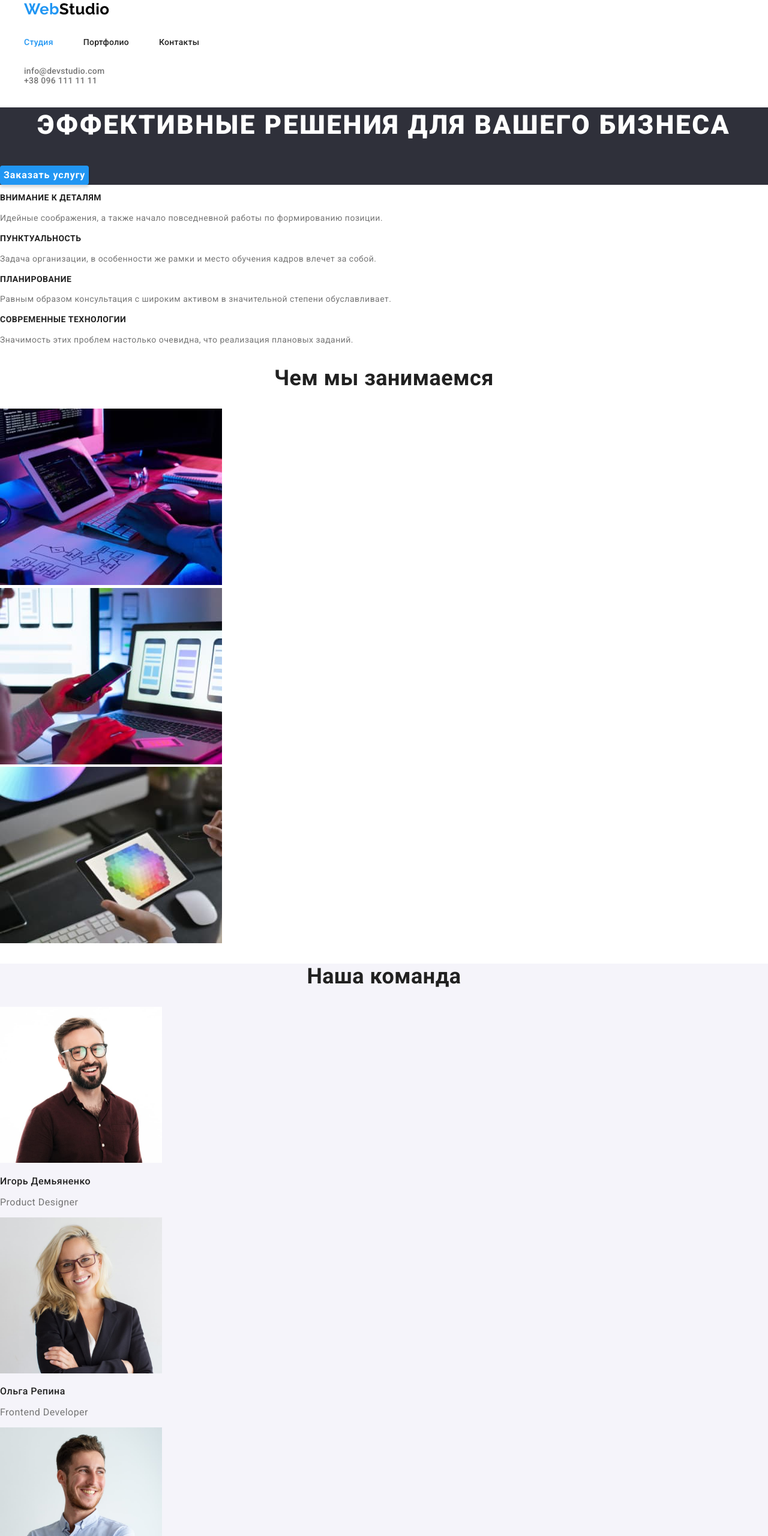
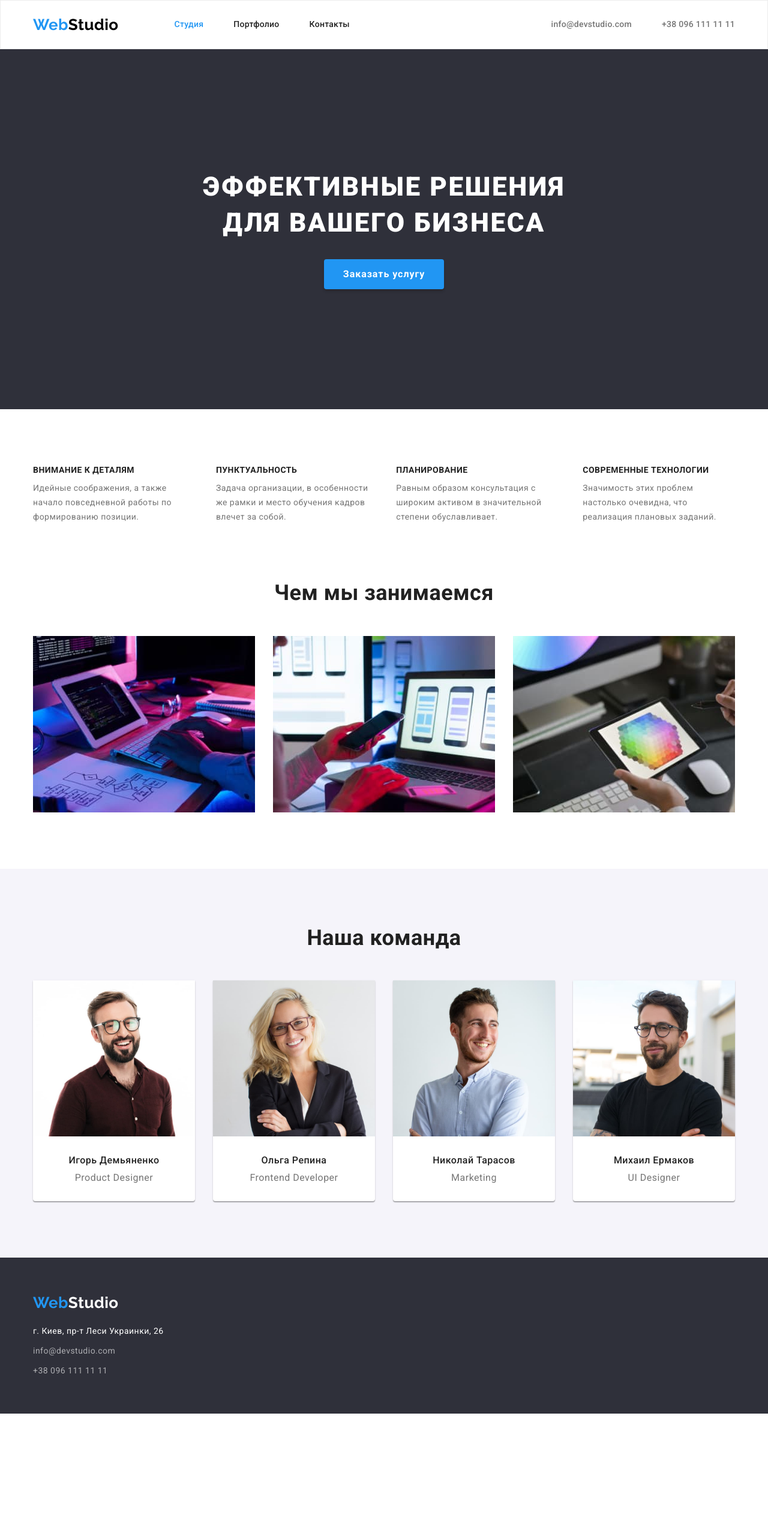
Before and after one commit to IrynaZubko/goit-markup-hw-03, a plain HTML site: page index.html in a window 1280 px wide. Shown: the top 2560 px of the page at 60% size. After the commit the page ends 2356 px from the top, so only its background shows below. Drawn offline with nearby package versions, Linux system fonts and the light colour scheme.

Commit message:
Update file

```diff
--- a/css/styles.css
+++ b/css/styles.css
@@ -2,6 +2,8 @@
     --primary-white-color: #FFFFFF;
     --button-color: #2196F3;
     --button-accent-color: #188CE8;
+    --border-color: #ECECEC;
+    --border-card-color: #EEEEEE;
 
     /* text colors */
     --text-main-color: #757575;
@@ -34,8 +36,18 @@ html {
     scroll-behavior: smooth;
 }
 
+h1,
+h2,
+h3 {
+    margin: 0;
+}
+
 ul {
     padding: 0;
+    margin: 0;
+}
+
+p {
     margin: 0;
 }
 
@@ -43,6 +55,7 @@ ul {
     width: 1200px;
     margin-left: auto;
     margin-right: auto;
+    padding: 0 15px;
 }
 
 .section {
@@ -87,7 +100,24 @@ ul {
     overflow: hidden;
 }
 
+.image {
+    display: block;
+    max-width: 100%;
+}
+
 /* navigation and contacts*/
+.header > .container,
+.navigation {
+    display: flex;
+    align-items: center;
+}
+
+.header {
+    border-width: 1px;
+    border-style: solid;
+    border-color: var(--border-color);
+}
+
 .logo-link {
     color: var(--button-color);
 
@@ -106,36 +136,49 @@ ul {
     color: var(--logo-color);
 }
 
+.nav-list,
+.contacts-list {
+    display: flex;
+}
+
 .nav-list {
-    display: flex;
+    margin-left: 93px;
+}
+
+.contacts-list {
+    margin-left: auto;
 }
 
 .nav-item,
 .contacts-item {
+    margin-right: 50px;
+
     font-weight: 500;
     font-size: 14px;
     line-height: 1.14;
     letter-spacing: var(--letter-spacing-accent);
 }
 
-.nav-item {
-    margin-right: 50px;
-
-    color: var(--text-accent-color);
-}
-
-.nav-item:last-child {
+.nav-item:last-child,
+.contacts-item:last-child {
     margin-right: 0;
 }
 
-.nav-item > .link {
+.nav-item > .link,
+.contacts-item > .link {
     display: block;
     padding: 32px 0;
+}
+
+.nav-item {
+    color: var(--text-accent-color);
 }
 
 /* Content */
 
 .section-title {
+    margin-bottom: 50px;
+
     font-weight: 700;
     font-size: 36px;
     line-height: 1.17;
@@ -145,14 +188,21 @@ ul {
 /* hero */
 
 .hero {
+    padding: 200px 0;
+
+    text-align: center;
+
     background-color: var(--bg-second-color);
 }
 
 .hero-title {
+    box-sizing: content-box;
+    width: 696px;
+    margin: 0 auto 30px;
+
     font-weight: 900;
     font-size: 44px;
     line-height: 1.36;
-    text-align: center;
     letter-spacing: var(--letter-spacing-second);
     text-transform: uppercase;
 
@@ -160,19 +210,21 @@ ul {
 }
 
 .button {
+    padding: 10px 32px;
+
+    box-shadow: 0px 4px 4px rgba(0, 0, 0, 0.15);
+    border-radius: 4px;
+    border: none;
+
     font-weight: 700;
     font-size: 16px;
     line-height: 1.88;
-    display: flex;
-    align-items: center;
     letter-spacing: var(--letter-spacing-second);
 
     color: var(--primary-white-color);
     background-color: var(--button-color);
 
-    box-shadow: 0px 4px 4px rgba(0, 0, 0, 0.15);
-    border-radius: 4px;
-    border: none;
+    cursor: pointer;
 }
 
 .button:hover,
@@ -182,7 +234,28 @@ ul {
 
 /* peculiarities */
 
+.section {
+    padding-top: 94px;
+    padding-bottom: 94px;
+}
+
+.peculiarities.list {
+    display: flex;
+}
+
+.peculiarities-item,
+.our-team-item {
+    flex-basis: calc((100%-30px*3)/4);
+}
+
+.peculiarities-item + .peculiarities-item,
+.our-team-item + .our-team-item {
+    margin-left: 30px;
+}
+
 .peculiarities-title {
+    margin-bottom: 10px;
+
     font-weight: 700;
     font-size: 14px;
     line-height: 1.14;
@@ -194,26 +267,68 @@ ul {
     line-height: 1.71;
 }
 
+/* What are we doing */
+
+.section.doings {
+    padding-top: 0px;
+}
+
+.doings .list {
+    display: flex;
+}
+
+.doings-item + .doings-item {
+    margin-left: 30px;
+}
+
 /* Our team */
 
 .our-team-section {
     background-color: var(--bg-accent-color);
 }
 
+.our-team-section .list {
+    display: flex;
+}
+
+.our-team-item {
+    box-shadow: 0px 1px 3px rgba(0, 0, 0, 0.12), 0px 1px 1px rgba(0, 0, 0, 0.14), 0px 2px 1px rgba(0, 0, 0, 0.2);
+    border-radius: 0px 0px 4px 4px;
+
+    background-color: var(--primary-white-color);
+}
+
+.our-team-card {
+    padding-top: 30px;
+    padding-right: auto;
+    padding-bottom: 30px;
+    padding-left: auto;
+}
+
 .team-title,
 .team-text {
     font-size: 16px;
     line-height: 1.19;
+    text-align: center;
 }
 
 .team-title {
+    margin-bottom: 10px;
     font-weight: 500;
 }
 
 /* Footer */
 
 .footer {
+    padding-top: 60px;
+    padding-bottom: 60px;
+
     background-color: var(--bg-second-color);
+}
+
+.footer .logo-link {
+    display: block;
+    margin-bottom: 20px;
 }
 
 /* logo */
@@ -225,6 +340,10 @@ ul {
 /* contacts */
 .contacts {
     font-style: normal;
+}
+
+.footer-item:not(:last-child) {
+    margin-bottom: 9px;
 }
 
 .address-link,
@@ -241,7 +360,24 @@ ul {
 /* Portfolio */
 
 /* Content */
+
+/* Portfolio buttons */
+.portfolio-buttons {
+    display: flex;
+    margin-bottom: 50px;
+    justify-content: center;
+}
+
+.btn-item:not(:last-child) {
+    margin-right: 8px;
+}
+
 .portfolio-button {
+    padding: 6px 22px;
+
+    border-radius: 4px;
+    border: none;
+
     font-weight: 500;
     font-size: 16px;
     line-height: 1.62;
@@ -250,20 +386,46 @@ ul {
 
     background: var(--bg-accent-color);
 
-    border-radius: 4px;
-    border: none;
-
     cursor: pointer;
 }
 
 .portfolio-button:hover,
 .portfolio-button:focus {
     color: var(--primary-white-color);
-    background: #2196F3;
+    background: var(--button-color);
     box-shadow: 0px 3px 1px rgba(0, 0, 0, 0.1), 0px 1px 2px rgba(0, 0, 0, 0.08), 0px 2px 2px rgba(0, 0, 0, 0.12);
 }
 
+/* Portfolio set */
+.portfolio-set {
+    display: flex;
+    flex-wrap: wrap;
+    margin-left: -30px;
+    margin-top: -30px;
+}
+
+.portfolio-card {
+    flex-basis: 370px;
+
+    margin-left: 30px;
+    margin-top: 30px;
+}
+
+.portfolio-card-content {
+    flex-basis: 100%;
+    padding: 20px 24px;
+
+    border-width: 1px;
+    border-style: solid;
+    border-color: var(--border-card-color);
+    border-top: none;
+
+    background: var(--primary-white-color);
+}
+
 .portfolio-title {
+    margin-bottom: 4px;
+
     font-weight: 700;
     font-size: 18px;
     line-height: 2;
--- a/index.html
+++ b/index.html
@@ -14,10 +14,10 @@
 </head>
 <body>
     <!-- Header -->
-    <header>
+    <header class="header">
        <div class="container">
             <!-- navigation -->
-            <nav>
+            <nav class="navigation">
                 <!-- logo -->
                 <a href="./index.html" lang="en" class="logo-link link">Web<span class="logo">Studio</span></a>
                 <!-- navigation list -->
@@ -28,7 +28,7 @@
                 </ul>
             </nav>
             <!-- contacts list -->
-            <ul class="list">
+            <ul class="list contacts-list">
                 <li class="contacts-item"><a href="mailto:info@devstudio.com" class="link">info@devstudio.com</a></li>
                 <li class="contacts-item"><a href="tel:+380961111111" class="link">+38 096 111 11 11</a></li>
             </ul>
@@ -43,76 +43,96 @@
             <button type="button" class="button">Заказать услугу</button>
         </section>
         <!-- Peculiarities  -->
-        <section>
+        <section class="section">
+           <div class="container">
                 <h2 class="section-title visually-hidden">Особенности</h2>
-            <ul class="list">
-                <li>
+                <ul class="list peculiarities">
+                    <li class="peculiarities-item">
                         <h3 class="title peculiarities-title">Внимание к деталям</h3>
-                    <p class="peculiarities-text">Идейные соображения, а также начало повседневной работы по формированию позиции.</p>
+                        <p class="peculiarities-text">Идейные соображения, а также начало повседневной работы по формированию позиции.
+                        </p>
                     </li>
-                <li>
+                    <li class="peculiarities-item">
                         <h3 class="title peculiarities-title">Пунктуальность</h3>
-                    <p class="peculiarities-text">Задача организации, в особенности же рамки и место обучения кадров влечет за собой.</p>
+                        <p class="peculiarities-text">Задача организации, в особенности же рамки и место обучения кадров влечет за
+                            собой.</p>
                     </li>
-                <li>
+                    <li class="peculiarities-item">
                         <h3 class="title peculiarities-title">Планирование</h3>
-                    <p class="peculiarities-text">Равным образом консультация с широким активом в значительной степени обуславливает.</p>
+                        <p class="peculiarities-text">Равным образом консультация с широким активом в значительной степени
+                            обуславливает.</p>
                     </li>
-                <li>
+                    <li class="peculiarities-item">
                         <h3 class="title peculiarities-title">Современные технологии</h3>
                         <p class="peculiarities-text">Значимость этих проблем настолько очевидна, что реализация плановых заданий.</p>
                     </li>
                 </ul>
+           </div>
         </section>
         <!-- What are we doing -->
-        <section>
+        <section class="section doings">
+           <div class="container">
                 <h2 class="title section-title">Чем мы занимаемся</h2>
                 <ul class="list">
-                <li><img src="./images/box1.jpg" alt="Программирование" width="370"></li>
-                <li><img src="./images/box2.jpg" alt="Дизайн" width="370"></li>
-                <li><img src="./images/box3.jpg" alt="Гармоничный подбор цветов" width="370"></li>
+                    <li class="doings-item"><img src="./images/box1.jpg" alt="Программирование" width="370" class="image"></li>
+                    <li class="doings-item"><img src="./images/box2.jpg" alt="Дизайн" width="370" class="image"></li>
+                    <li class="doings-item"><img src="./images/box3.jpg" alt="Гармоничный подбор цветов" width="370" class="image"></li>
                 </ul>
+           </div>
         </section>
         <!-- Our team -->
-        <section class="our-team-section">
+        <section class="section our-team-section">
+          <div class="container">
                 <h2 class="title section-title">Наша команда</h2>
                 <ul class="list">
-                <li>
-                    <img src="./images/igor.jpg" alt="Игорь Демьяненко" width="270">
+                    <li class="our-team-item">
+                        <img src="./images/igor.jpg" alt="Игорь Демьяненко" width="270" class="image">
+                        <div class="our-team-card">
                             <h3 class="title team-title">Игорь Демьяненко</h3>
                             <p lang="en" class="team-text">Product Designer</p>
+                        </div>
                     </li>
-                <li>
-                    <img src="./images/olha.jpg" alt="Ольга Репина" width="270">
+                    <li class="our-team-item">
+                        <img src="./images/olha.jpg" alt="Ольга Репина" width="270" class="image">
+                        <div class="our-team-card">
                             <h3 class="title team-title">Ольга Репина</h3>
                             <p lang="en" class="team-text">Frontend Developer</p>
+                        </div>
                     </li>
-                <li>
-                    <img src="./images/nikolai.jpg" alt="Николай Тарасов" width="270">
+                    <li class="our-team-item">
+                        <img src="./images/nikolai.jpg" alt="Николай Тарасов" width="270" class="image">
+                        <div class="our-team-card">
                             <h3 class="title team-title">Николай Тарасов</h3>
                             <p lang="en" class="team-text">Marketing</p>
+                        </div>
                     </li>
-                <li>
-                    <img src="./images/michael.jpg" alt="Михаил Ермаков" width="270">
+                    <li class="our-team-item">
+                        <img src="./images/michael.jpg" alt="Михаил Ермаков" width="270" class="image">
+                        <div class="our-team-card">
                             <h3 class="title team-title">Михаил Ермаков</h3>
                             <p lang="en" class="team-text">UI Designer</p>
+                        </div>
                     </li>
                 </ul>
+          </div>
         </section>
     </main>
 
     <!-- Footer -->
     <footer class="footer">
+      <div class="container">
             <!-- logo -->
             <a href="./index.html" lang="en" class="link logo-link">Web<span class="logo-footer">Studio</span></a>
             <!-- contacts -->
             <address id="contacts" class="contacts">
                 <ul class="list">
-                <li><a href="https://goo.gl/maps/YFTjMEW9eGdTmHT36" target="_blank" rel="noreferrer noopener nofollow" class="link address-link">г. Киев, пр-т Леси Украинки, 26</a></li>
-                <li><a href="mailto:info@devstudio.com" class="link mail-tel-link">info@devstudio.com</a></li>
-                <li><a href="tel:+380961111111" class="link mail-tel-link">+38 096 111 11 11</a></li>
+                    <li class="footer-item"><a href="https://goo.gl/maps/YFTjMEW9eGdTmHT36" target="_blank" rel="noreferrer noopener nofollow"
+                            class="link address-link">г. Киев, пр-т Леси Украинки, 26</a></li>
+                    <li class="footer-item"><a href="mailto:info@devstudio.com" class="link mail-tel-link">info@devstudio.com</a></li>
+                    <li class="footer-item"><a href="tel:+380961111111" class="link mail-tel-link">+38 096 111 11 11</a></li>
                 </ul>
             </address>
+      </div>
     </footer>
 </body>
 </html>
```
Also changed, not shown: portfolio.html (+65 -36 lines). Lines whose indentation alone changed are shown as unchanged.
